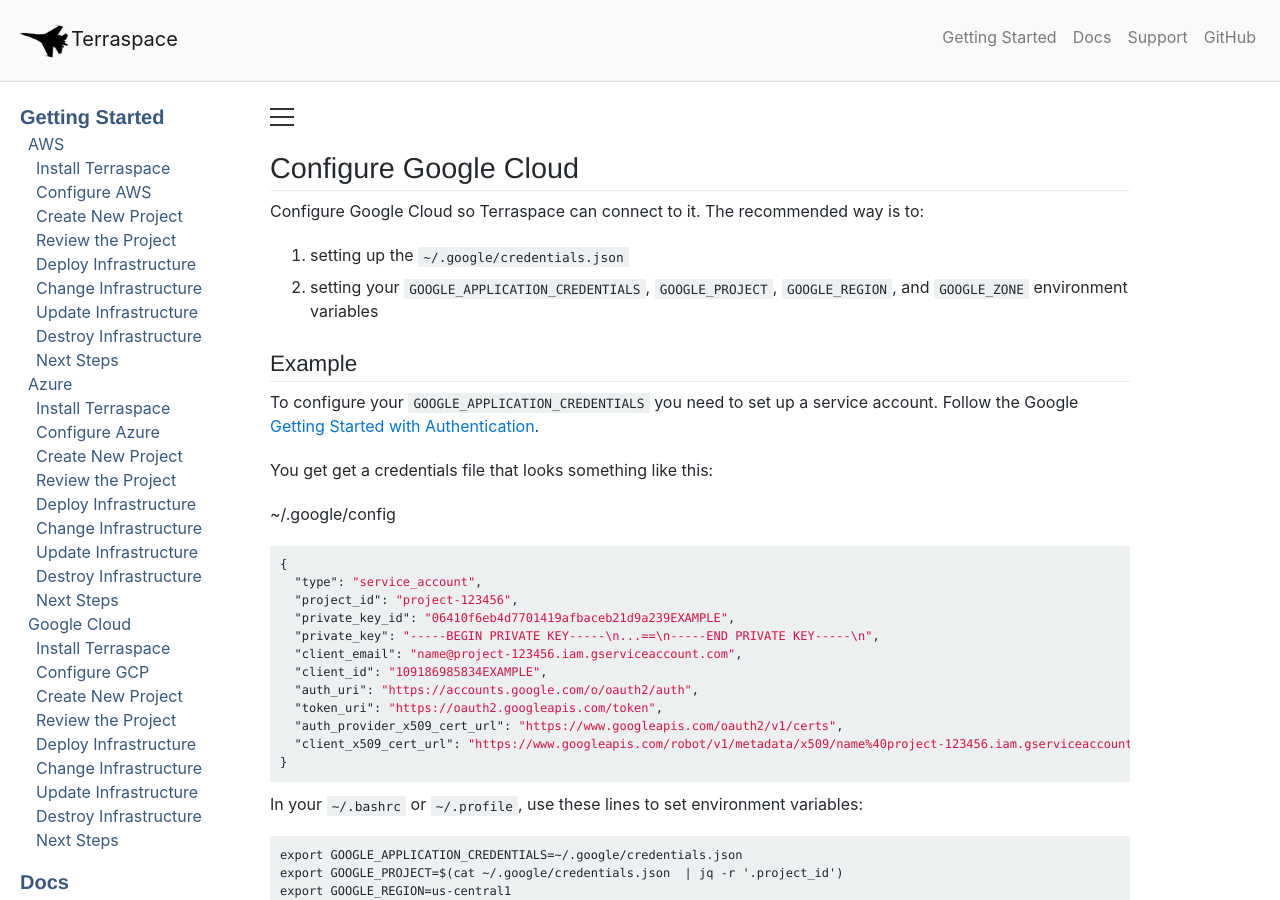
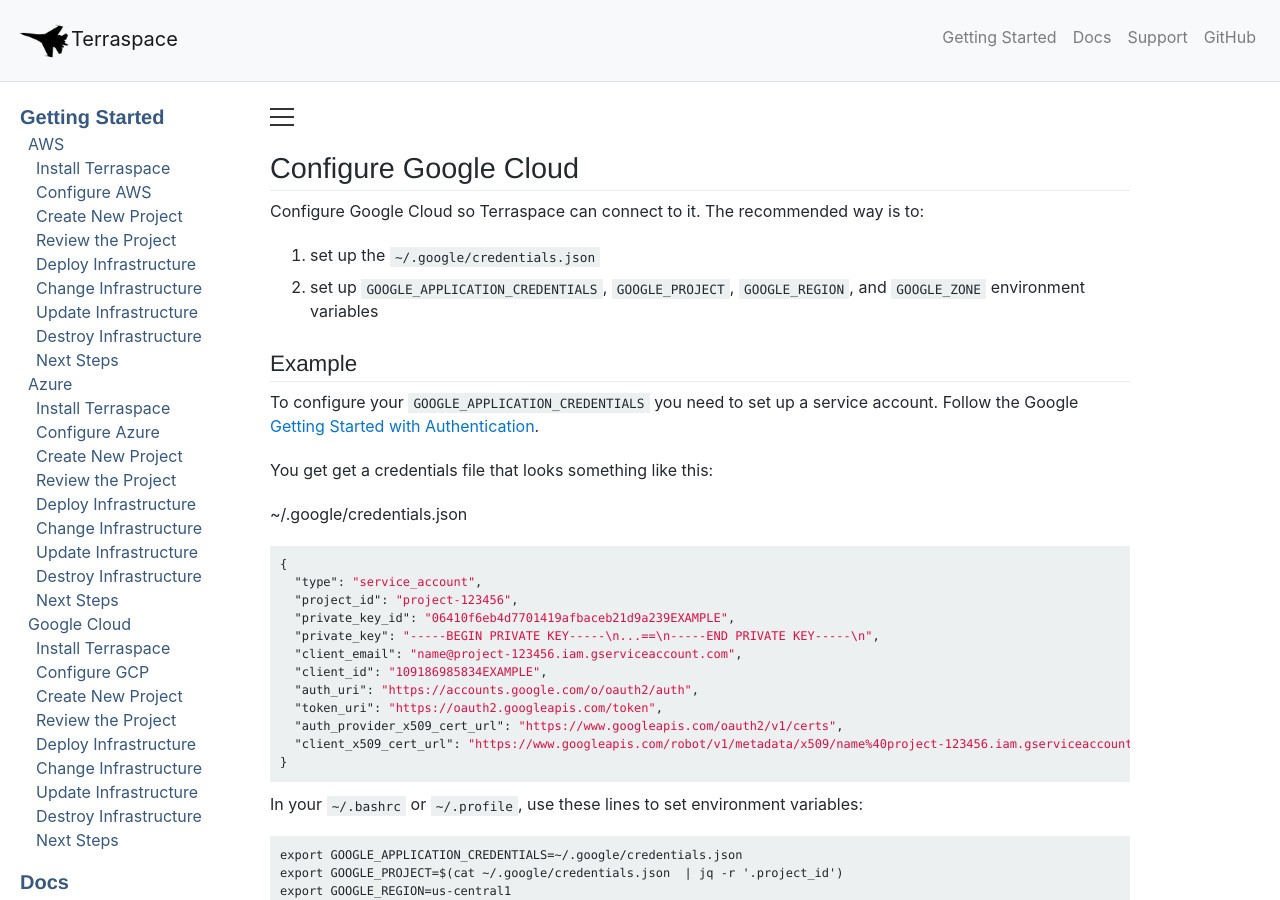
Before and after one commit to boltops-tools/terraspace-docs, a Jekyll site: the page built from _docs/learn/gcp/configure.md, in a window 1280 px wide and 900 px high. Built offline with Jekyll 4.4.1, drawn with Linux system fonts in a browser that asks for light colours; a script that is not in the unit is left out.

Commit message:
Update configure.md

````diff
--- a/_docs/learn/gcp/configure.md
+++ b/_docs/learn/gcp/configure.md
@@ -4,8 +4,8 @@
 
 Configure Google Cloud so Terraspace can connect to it. The recommended way is to:
 
-1. setting up the `~/.google/credentials.json`
-2. setting your `GOOGLE_APPLICATION_CREDENTIALS`, `GOOGLE_PROJECT`, `GOOGLE_REGION`, and `GOOGLE_ZONE` environment variables
+1. set up the `~/.google/credentials.json`
+2. set up `GOOGLE_APPLICATION_CREDENTIALS`, `GOOGLE_PROJECT`, `GOOGLE_REGION`, and `GOOGLE_ZONE` environment variables
 
 ## Example
 
@@ -13,7 +13,7 @@
 
 You get get a credentials file that looks something like this:
 
-~/.google/config
+~/.google/credentials.json
 
 ```json
 {
````
